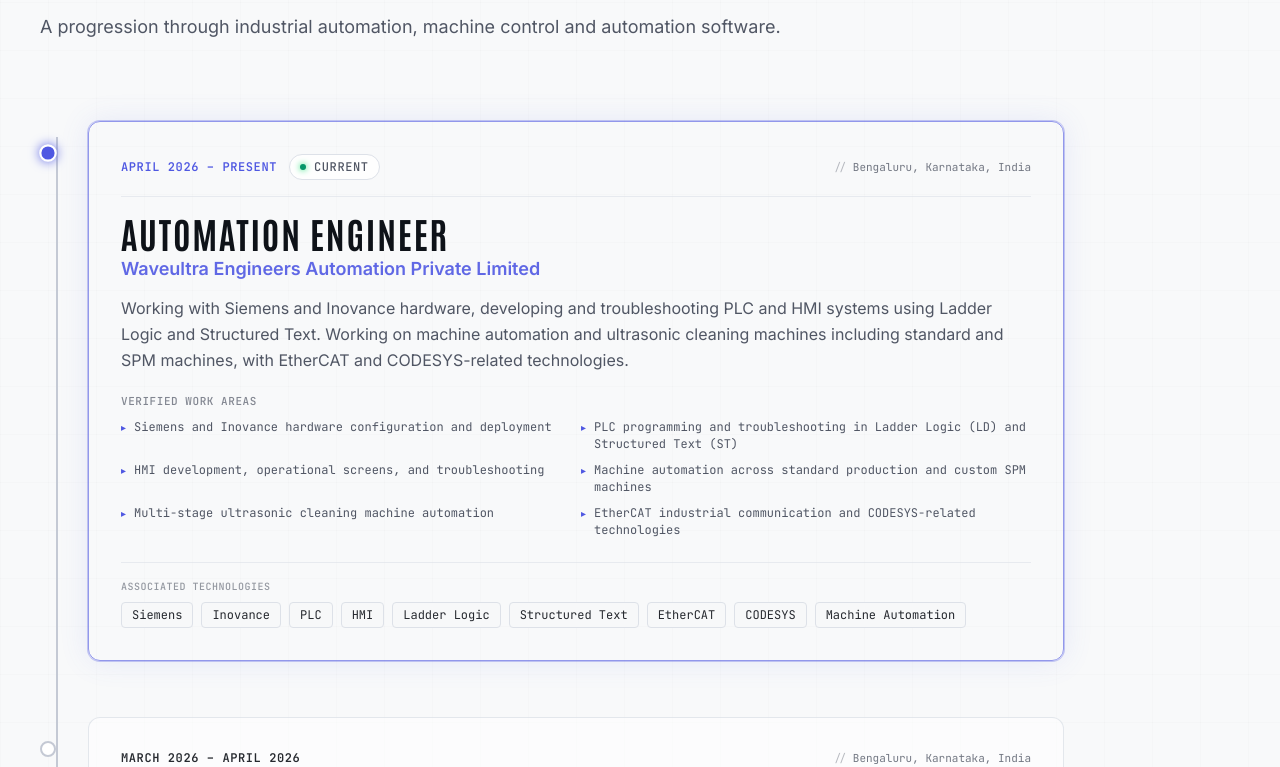
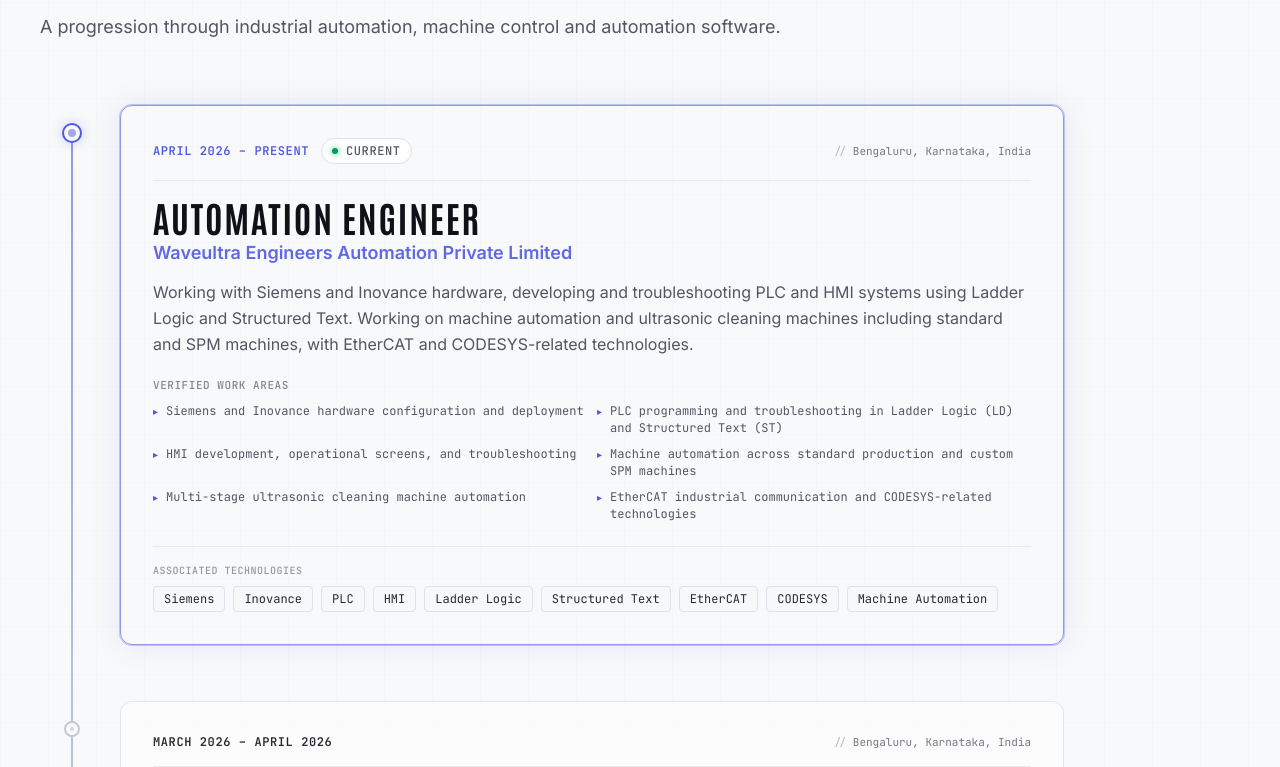
Before and after one commit to hariprasadalagesan/pvr, a React (Vite) app: page / in a window 1280 px wide. Shown: the part 5833-6600 px from the top of the page. Built offline with nearby package versions, Linux system fonts and the light colour scheme.

Commit message:
fix(timeline): separate timeline column, center concentric markers on line, and remove footer telemetry

```diff
--- a/src/components/navigation/Footer.tsx
+++ b/src/components/navigation/Footer.tsx
@@ -107,16 +107,8 @@
             </div>
           </div>
 
-          {/* BOTTOM TIER: Technical Metadata & Copyright */}
-          <div className="pt-8 flex flex-col sm:flex-row items-start sm:items-center justify-between gap-4 text-xs font-mono text-foreground-muted">
-            {/* Technical Detail: Minimal terminal-style metadata with status indicator */}
-            <div className="flex items-center gap-2 text-[11px]">
-              <span className="w-1.5 h-1.5 rounded-full bg-success inline-block" aria-hidden="true" />
-              <span className="tracking-wider text-foreground-muted">[SYS_NODE: BENGALURU, IN]</span>
-              <span className="text-border-strong select-none" aria-hidden="true">/</span>
-              <span className="tracking-wider text-foreground-muted/70">CTRL_BUS: NORMAL</span>
-            </div>
-
+          {/* BOTTOM TIER: Copyright */}
+          <div className="pt-8 flex items-center justify-between text-xs font-mono text-foreground-muted">
             <p className="text-[11px] tracking-wider text-foreground-muted/80">
               © {currentYear} LOGICMM. ALL RIGHTS RESERVED.
             </p>
--- a/src/sections/experience/ExperienceSection.tsx
+++ b/src/sections/experience/ExperienceSection.tsx
@@ -41,8 +41,8 @@
           className="flex flex-col"
         >
           {/* Section Introduction */}
-          <div className="flex flex-col mb-12 sm:mb-16 md:mb-20 max-w-3xl">
-            <motion.div variants={itemVariants} className="mb-3">
+          <div className="flex flex-col mb-8 sm:mb-12 md:mb-16 max-w-3xl">
+            <motion.div variants={itemVariants} className="mb-2.5 sm:mb-3">
               <TechnicalLabel
                 text="03 / ENGINEERING TIMELINE"
                 variant="accent"
@@ -52,32 +52,32 @@
 
             <motion.div variants={itemVariants}>
               {isPagePrimary ? (
-                <h1 className="font-display text-4xl xs:text-5xl sm:text-6xl lg:text-7xl font-bold uppercase tracking-tight text-foreground leading-[0.95] select-none">
+                <h1 className="font-display text-3xl xs:text-4xl sm:text-5xl md:text-6xl lg:text-7xl font-bold uppercase tracking-tight text-foreground leading-[1.02] sm:leading-[0.95] select-none">
                   ENGINEERING <span className="text-foreground/90">EXPERIENCE</span>
                 </h1>
               ) : (
-                <h2 className="font-display text-4xl xs:text-5xl sm:text-6xl lg:text-7xl font-bold uppercase tracking-tight text-foreground leading-[0.95] select-none">
+                <h2 className="font-display text-3xl xs:text-4xl sm:text-5xl md:text-6xl lg:text-7xl font-bold uppercase tracking-tight text-foreground leading-[1.02] sm:leading-[0.95] select-none">
                   ENGINEERING <span className="text-foreground/90">EXPERIENCE</span>
                 </h2>
               )}
             </motion.div>
 
             <motion.div variants={itemVariants}>
-              <p className="font-sans text-base sm:text-lg text-foreground-muted leading-relaxed font-normal mt-4">
+              <p className="font-sans text-sm sm:text-base md:text-lg text-foreground-muted leading-relaxed font-normal mt-3 sm:mt-4">
                 A progression through industrial automation, machine control and automation software.
               </p>
             </motion.div>
           </div>
 
           {/* Structured Vertical Engineering Timeline */}
-          <div className="relative pl-6 sm:pl-10 md:pl-12 max-w-5xl">
+          <div className="relative max-w-5xl">
             {/* Vertical Timeline Backbone Rule */}
             <div
-              className="absolute left-2.5 sm:left-4 top-4 bottom-8 w-0.5 bg-border-strong"
+              className="absolute left-4 sm:left-6 md:left-8 top-7 bottom-8 -translate-x-1/2 w-[2px] bg-gradient-to-b from-accent/60 via-border-strong to-border-strong/30 pointer-events-none"
               aria-hidden="true"
             />
 
-            <div className="space-y-10 sm:space-y-14">
+            <div className="space-y-8 sm:space-y-12 md:space-y-14">
               {experienceData.map((exp: Experience) => {
                 const isCurrent = exp.isCurrent;
 
@@ -85,25 +85,39 @@
                   <motion.article
                     key={exp.id}
                     variants={itemVariants}
-                    className="relative group"
+                    className="relative pl-10 xs:pl-12 sm:pl-16 md:pl-20 group"
                   >
                     {/* Timeline Node Marker */}
-                    <div
-                      className={`absolute -left-6 sm:-left-10 md:-left-12 top-6 w-4 h-4 rounded-full border-2 transition-transform duration-200 ${
-                        isCurrent
-                          ? 'bg-accent border-white shadow-[0_0_10px_#5E67E6] scale-110'
-                          : 'bg-surface border-border-strong group-hover:border-accent/70'
-                      }`}
-                      aria-hidden="true"
-                    >
-                      {isCurrent && (
-                        <span className="absolute inset-0 rounded-full bg-accent animate-ping opacity-40" />
-                      )}
-                    </div>
+                    {isCurrent ? (
+                      /* Active Marker: Concentric outer ring + solid core + gentle pulse */
+                      <div
+                        className="absolute left-4 sm:left-6 md:left-8 top-7 -translate-x-1/2 -translate-y-1/2 flex items-center justify-center z-10 select-none pointer-events-none"
+                        aria-hidden="true"
+                      >
+                        {/* Subtle pulse ring (respects prefers-reduced-motion) */}
+                        <span className="absolute -inset-1.5 rounded-full bg-accent/25 motion-safe:animate-ping opacity-30 pointer-events-none" />
+
+                        {/* Outer distinct circular ring */}
+                        <div className="relative w-4.5 h-4.5 sm:w-5 sm:h-5 rounded-full border-2 border-accent bg-background shadow-[0_0_12px_rgba(94,103,230,0.3)] flex items-center justify-center">
+                          {/* Inner solid accent core clearly distinguishable from outer ring */}
+                          <span className="w-1.5 h-1.5 sm:w-2 sm:h-2 rounded-full bg-accent motion-safe:animate-pulse" />
+                        </div>
+                      </div>
+                    ) : (
+                      /* Inactive Marker: Distinct hollow node with subtle center pip */
+                      <div
+                        className="absolute left-4 sm:left-6 md:left-8 top-7 -translate-x-1/2 -translate-y-1/2 flex items-center justify-center z-10 select-none pointer-events-none"
+                        aria-hidden="true"
+                      >
+                        <div className="w-3.5 h-3.5 sm:w-4 sm:h-4 rounded-full border-2 border-border-strong bg-background group-hover:border-accent/70 transition-colors flex items-center justify-center">
+                          <span className="w-1 h-1 rounded-full bg-border-strong/80 group-hover:bg-accent/70 transition-colors" />
+                        </div>
+                      </div>
+                    )}
 
                     {/* Experience Card Container */}
                     <div
-                      className={`rounded-xl border p-6 sm:p-7 md:p-8 transition-all duration-200 ${
+                      className={`rounded-xl border p-4 xs:p-5 sm:p-7 md:p-8 transition-all duration-200 ${
                         isCurrent
                           ? 'bg-surface-elevated/90 border-accent/60 shadow-[0_0_30px_rgba(94,103,230,0.12)] ring-1 ring-accent/30'
                           : 'bg-surface/50 border-border/80 hover:bg-surface/80 hover:border-border-strong'
```
